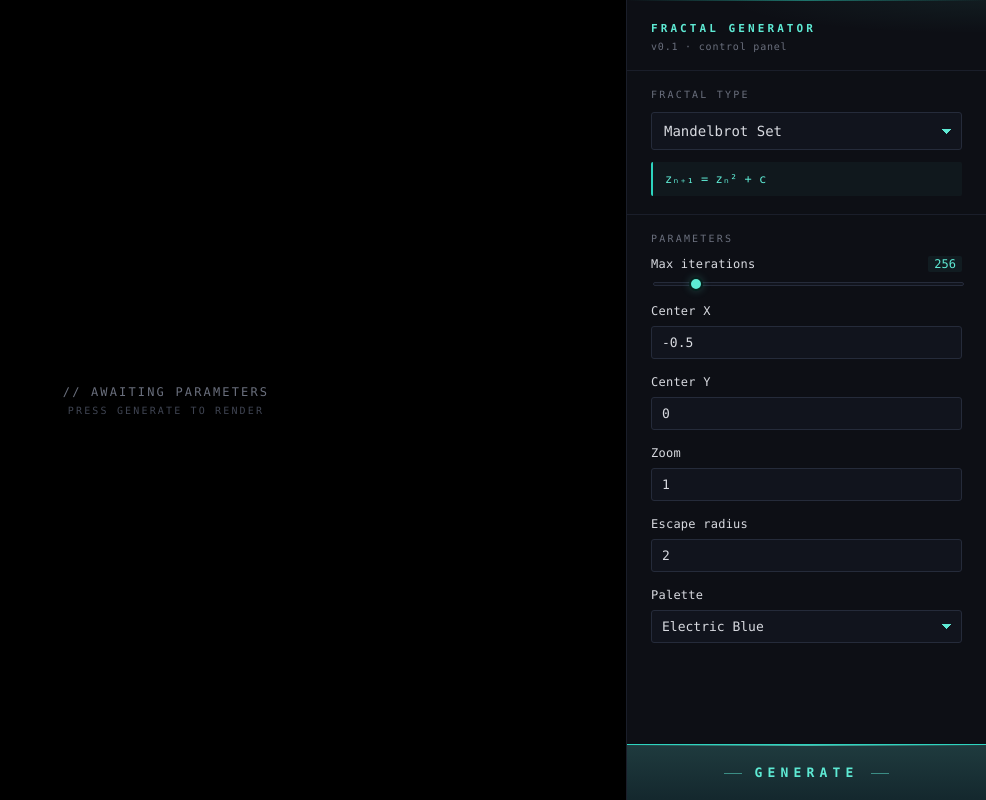
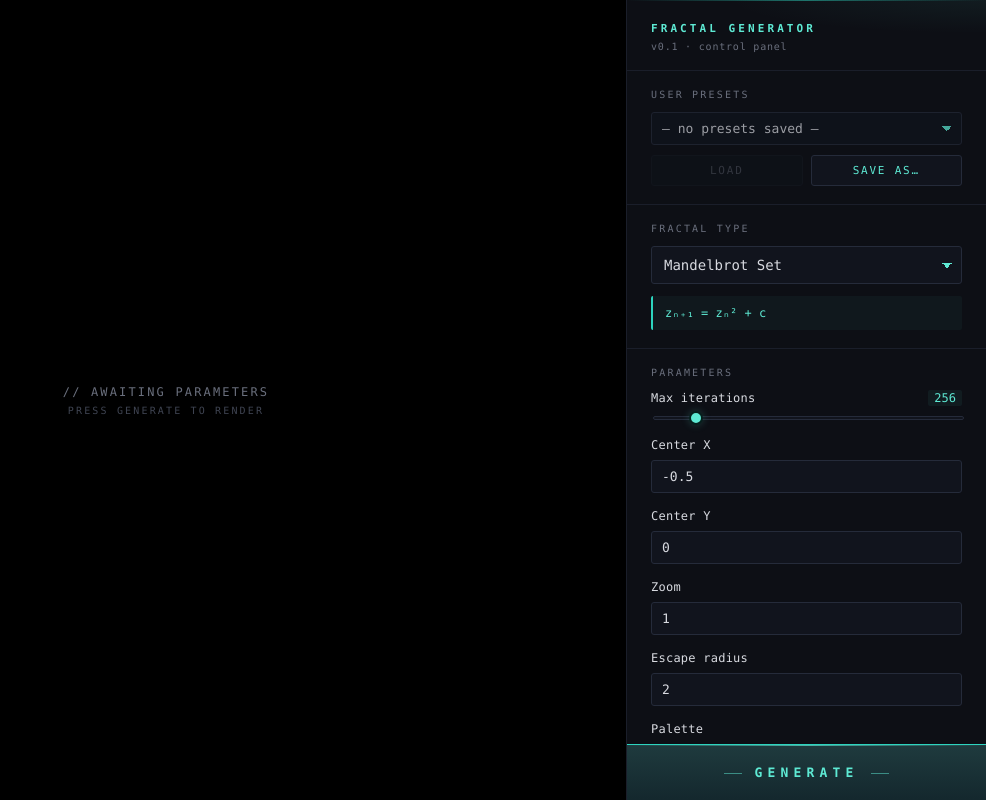
Before and after one commit to Fours/fractal-generator, a React (Vite) app: page / in a window 1280 px wide. Shown: the whole page, without its empty margins (294-1280 px from the left). Built offline with nearby package versions, Linux system fonts and the light colour scheme.

Commit message:
Added user presets stored locally

```diff
--- a/src/ControlPanel.css
+++ b/src/ControlPanel.css
@@ -214,6 +214,56 @@
   cursor: pointer;
 }
 
+/* Preset actions */
+.cp-preset-actions {
+  display: grid;
+  grid-template-columns: 1fr 1fr;
+  gap: 8px;
+  margin-top: 10px;
+}
+
+.cp-button {
+  background: var(--panel-2);
+  border: 1px solid var(--border-strong);
+  color: var(--accent);
+  font-family: var(--font-mono);
+  font-size: 11px;
+  letter-spacing: 0.16em;
+  text-transform: uppercase;
+  padding: 8px 10px;
+  border-radius: 3px;
+  cursor: pointer;
+  transition: border-color 120ms ease, background 120ms ease, color 120ms ease;
+}
+
+.cp-button:hover {
+  border-color: var(--accent-dim);
+  background:
+    linear-gradient(180deg, rgba(94, 234, 212, 0.10), rgba(45, 212, 191, 0.04)),
+    var(--panel-2);
+  color: #ecfffb;
+}
+
+.cp-button:active {
+  background:
+    linear-gradient(180deg, rgba(45, 212, 191, 0.18), rgba(94, 234, 212, 0.10)),
+    var(--panel-2);
+}
+
+.cp-button:disabled {
+  cursor: not-allowed;
+  opacity: 0.4;
+  color: var(--muted);
+  border-color: var(--border);
+  background: var(--panel-2);
+}
+
+.cp-button:disabled:hover {
+  color: var(--muted);
+  border-color: var(--border);
+  background: var(--panel-2);
+}
+
 /* Generate button */
 .cp-generate {
   flex: 0 0 auto;
--- a/src/ControlPanel.tsx
+++ b/src/ControlPanel.tsx
@@ -1,8 +1,29 @@
-import { useState } from 'react';
+import { useEffect, useState } from 'react';
 import { fractals, getDefaults, type ParamDef } from './fractals';
 import './ControlPanel.css';
 
 type ParamValue = number | string;
+
+interface Preset {
+  fractalId: string;
+  params: Record<string, ParamValue>;
+}
+
+const PRESETS_STORAGE_KEY = 'fractal-generator:presets';
+
+function loadPresets(): Record<string, Preset> {
+  try {
+    const raw = localStorage.getItem(PRESETS_STORAGE_KEY);
+    if (!raw) return {};
+    const parsed = JSON.parse(raw);
+    if (parsed && typeof parsed === 'object' && !Array.isArray(parsed)) {
+      return parsed as Record<string, Preset>;
+    }
+    return {};
+  } catch {
+    return {};
+  }
+}
 
 interface ControlPanelProps {
   onGenerate: (fractalId: string, params: Record<string, ParamValue>) => void;
@@ -13,6 +34,22 @@ export function ControlPanel({ onGenerate, disabled = false }: ControlPanelProps
   const [fractalId, setFractalId] = useState(fractals[0].id);
   const fractal = fractals.find(f => f.id === fractalId)!;
   const [params, setParams] = useState<Record<string, ParamValue>>(() => getDefaults(fractal));
+
+  const [presets, setPresets] = useState<Record<string, Preset>>(loadPresets);
+  const [selectedPreset, setSelectedPreset] = useState<string>(() => {
+    const names = Object.keys(loadPresets()).sort();
+    return names[0] ?? '';
+  });
+
+  useEffect(() => {
+    try {
+      localStorage.setItem(PRESETS_STORAGE_KEY, JSON.stringify(presets));
+    } catch {
+      // localStorage may be unavailable or full — silently skip
+    }
+  }, [presets]);
+
+  const presetNames = Object.keys(presets).sort();
 
   const handleFractalChange = (id: string) => {
     const next = fractals.find(f => f.id === id);
@@ -25,6 +62,25 @@ export function ControlPanel({ onGenerate, disabled = false }: ControlPanelProps
     setParams(prev => ({ ...prev, [key]: value }));
   };
 
+  const handleSaveAs = () => {
+    const input = window.prompt('Save preset as…');
+    if (input === null) return;
+    const name = input.trim();
+    if (!name) return;
+    if (presets[name] && !window.confirm(`Overwrite preset "${name}"?`)) return;
+    setPresets(prev => ({ ...prev, [name]: { fractalId, params } }));
+    setSelectedPreset(name);
+  };
+
+  const handleLoadPreset = () => {
+    const preset = presets[selectedPreset];
+    if (!preset) return;
+    const next = fractals.find(f => f.id === preset.fractalId);
+    if (!next) return;
+    setFractalId(preset.fractalId);
+    setParams({ ...getDefaults(next), ...preset.params });
+  };
+
   return (
     <aside className="control-panel">
       <header className="cp-header">
@@ -33,6 +89,35 @@ export function ControlPanel({ onGenerate, disabled = false }: ControlPanelProps
       </header>
 
       <div className="cp-scroll">
+        <section className="cp-section">
+          <label className="cp-section-label">User presets</label>
+          <select
+            className="cp-select"
+            value={selectedPreset}
+            onChange={e => setSelectedPreset(e.target.value)}
+            disabled={presetNames.length === 0}
+          >
+            {presetNames.length === 0 ? (
+              <option value="">— no presets saved —</option>
+            ) : (
+              presetNames.map(n => <option key={n} value={n}>{n}</option>)
+            )}
+          </select>
+          <div className="cp-preset-actions">
+            <button
+              type="button"
+              className="cp-button"
+              onClick={handleLoadPreset}
+              disabled={!selectedPreset || !presets[selectedPreset]}
+            >
+              Load
+            </button>
+            <button type="button" className="cp-button" onClick={handleSaveAs}>
+              Save as…
+            </button>
+          </div>
+        </section>
+
         <section className="cp-section">
           <label className="cp-section-label">Fractal type</label>
           <select
```
Also changed, not shown: 1 other file (tests, documents, lock files or other folders).
